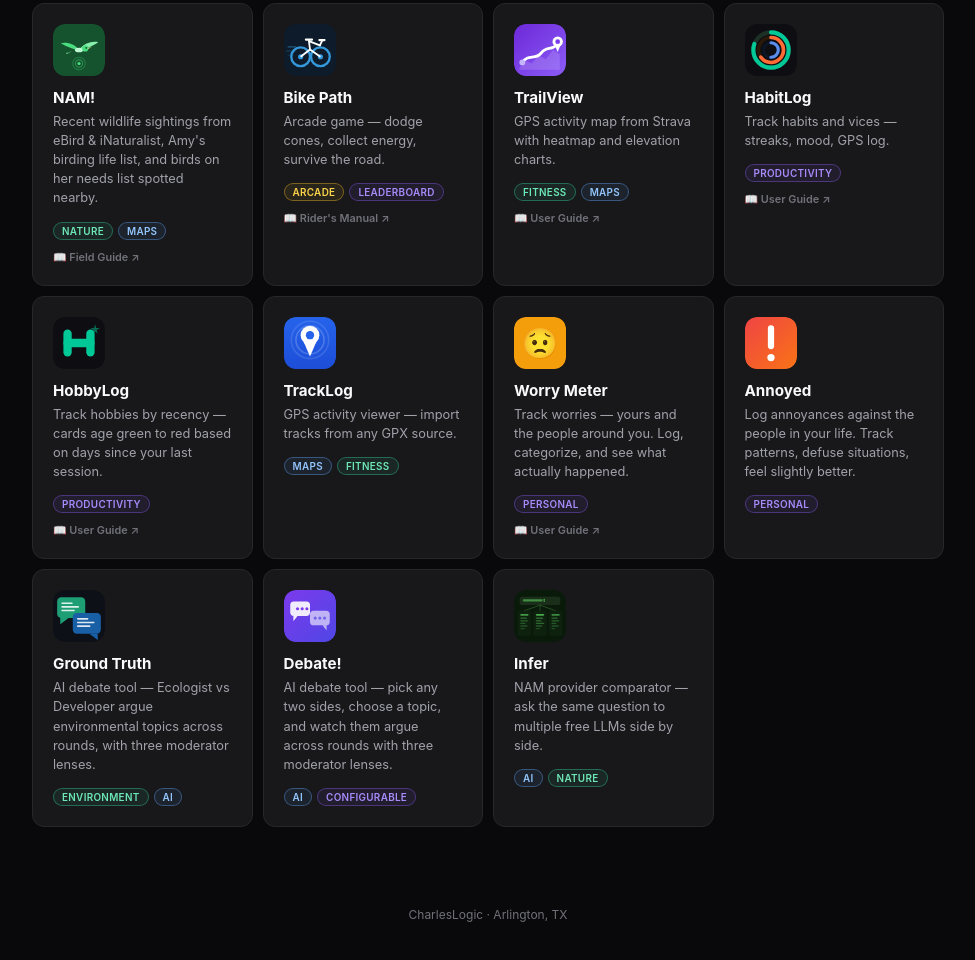
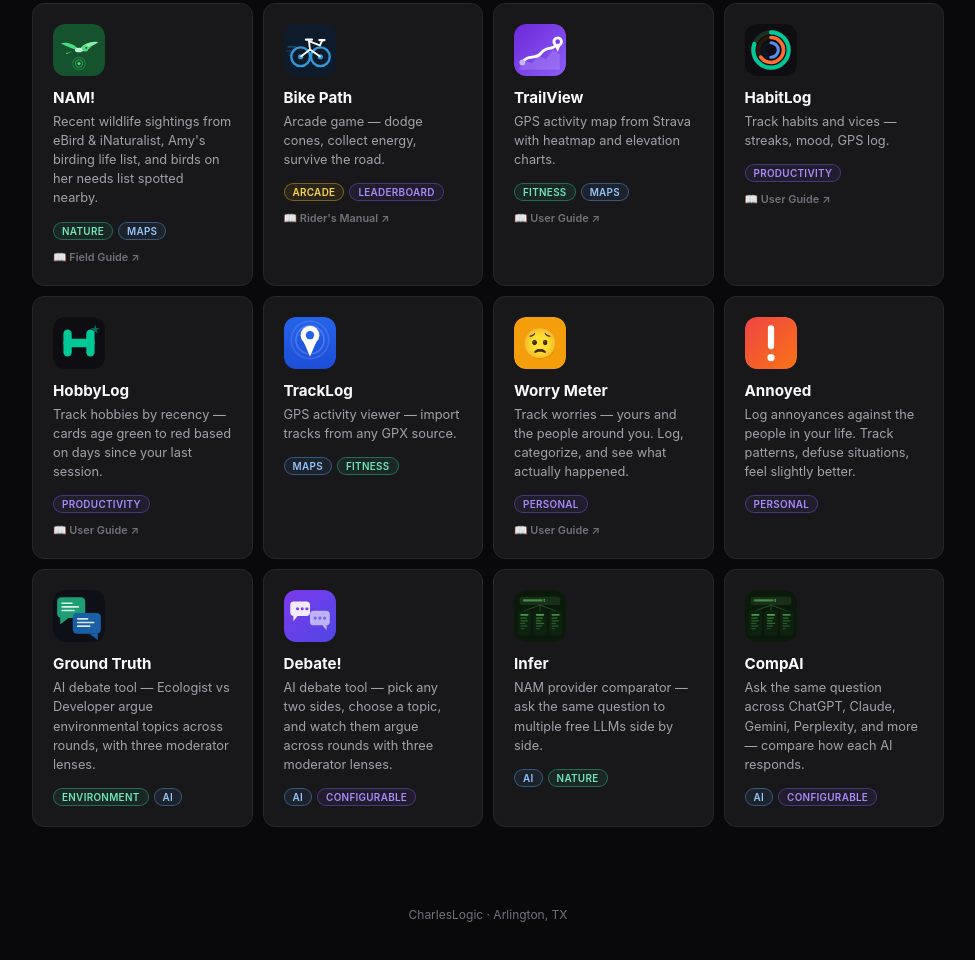
Before and after one commit to charleslogic/main-site, a website: page index.html in a window 1280 px wide. Shown: the part 353-1313 px from the top of the page, without its empty margins (152-1127 px from the left). Drawn offline with Linux system fonts and the light colour scheme.

Commit message:
add compai

```diff
--- a/index.html
+++ b/index.html
@@ -500,6 +500,16 @@
           <span class="tag tag-green">Nature</span>
         </div>
       </div>
+      <div class="nav-card">
+        <a class="card-overlay" href="https://compai.charleslogic.com/" aria-label="Open CompAI"></a>
+        <img class="nav-card-icon" src="compai-icon.svg" alt="CompAI">
+        <div class="nav-card-title">CompAI</div>
+        <div class="nav-card-desc">Ask the same question across ChatGPT, Claude, Gemini, Perplexity, and more — compare how each AI responds.</div>
+        <div class="tags">
+          <span class="tag tag-blue">AI</span>
+          <span class="tag tag-violet">Configurable</span>
+        </div>
+      </div>
     </div>
 
     <div id="member-slot"></div>
--- a/sw.js
+++ b/sw.js
@@ -2,7 +2,7 @@ const CACHE = 'cl-main-v1';
 const PRECACHE = ['/', '/supabase.umd.js', '/app.js', '/cl-icon.svg',
     '/nam-icon.svg', '/bike-icon.svg', '/trailview-icon.svg',
     '/hab-icon.svg', '/hobby-icon.svg', '/wm-icon.svg', '/tracklog-icon.svg',
-    '/annoyed-icon.svg', '/gt-icon.svg'];
+    '/annoyed-icon.svg', '/gt-icon.svg', '/compai-icon.svg'];
 
 self.addEventListener('install', e => {
     e.waitUntil(
```
Also changed, not shown: CLAUDE.md (+1 -0 lines), compai-icon.svg (added).
